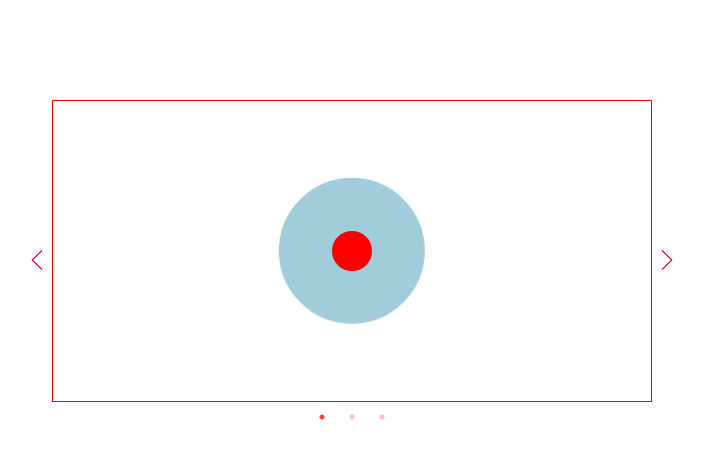
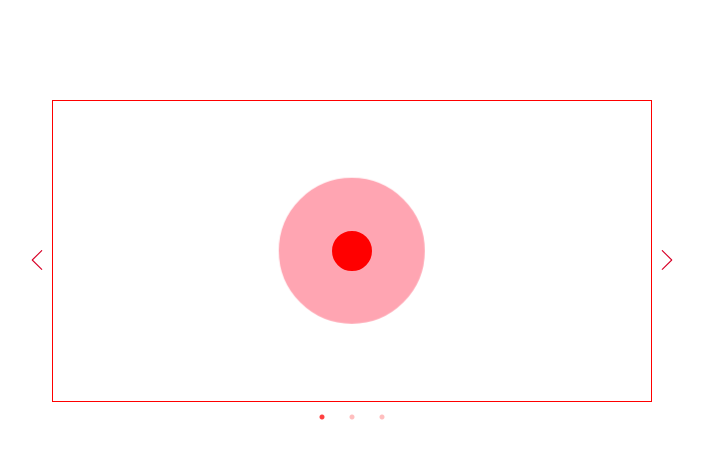
Before and after one commit to dvikster/D31-slick-slider, a plain HTML site: page index.html in a window 1280 px wide. Shown: the whole page, without its empty margins (288-991 px from the left). Drawn offline with nearby package versions, Linux system fonts and the light colour scheme.

Commit message:
added files

```diff
--- a/css/css.css
+++ b/css/css.css
@@ -58,11 +58,9 @@
     position:absolute;
     height: 50px; width: 50px;
     top: 50%; left:50%;
-    border: 2px solid rgba(66, 152, 181, 1);
-    -webkit-animation: pulsate 3s infinite;
+    border: 2px solid #ff4b65;
     animation: pulsate 3s infinite;
-    background-color:#4298b5;
-    -webkit-transform:translateX(-50%) translateY(-50%);
+    background-color: #ff4b65;
     transform:translateX(-50%) translateY(-50%);
 }
 
```
